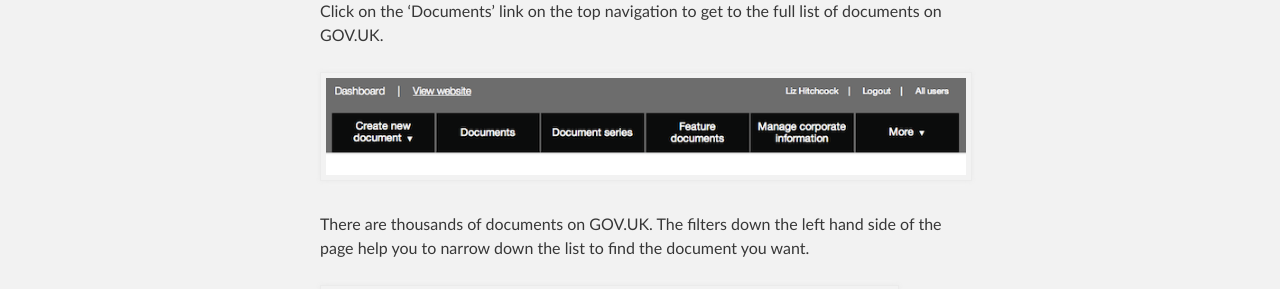
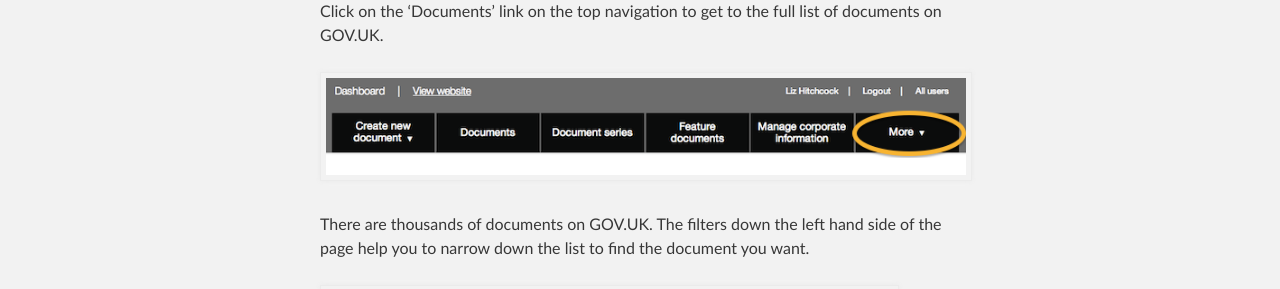
Before and after one commit to alphagov/inside-government-admin-guide, a Jekyll site: the page built from first-steps/find-documents.md, in a window 1280 px wide. Shown: the part 468-757 px from the top of the page. Built offline with Jekyll 4.4.1, drawn with Linux system fonts in a browser that asks for light colours.

Commit message:
changed pic link

```diff
--- a/first-steps/find-documents.md
+++ b/first-steps/find-documents.md
@@ -9,7 +9,7 @@ Please note this manual is a draft version and will be revised shortly.
 
 Click on the 'Documents' link on the top navigation to get to the full list of documents on GOV.UK.
 
-![Document hub 1](document-hub-2.png)
+![Document hub 1](top-navigation-2.png)
 
 There are thousands of documents on GOV.UK. The filters down the left hand side of the page help you to narrow down the list to find the document you want.
 
```
